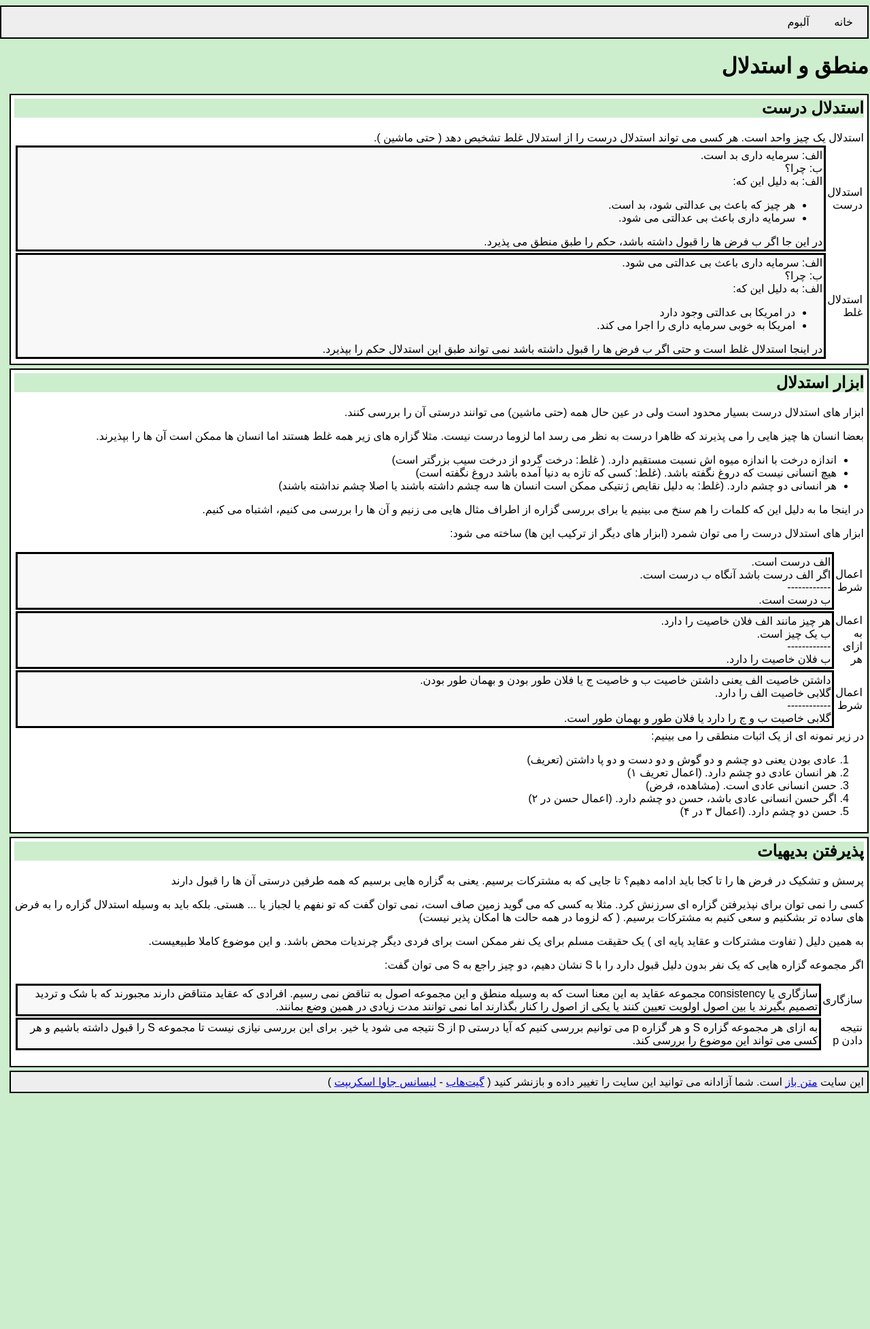
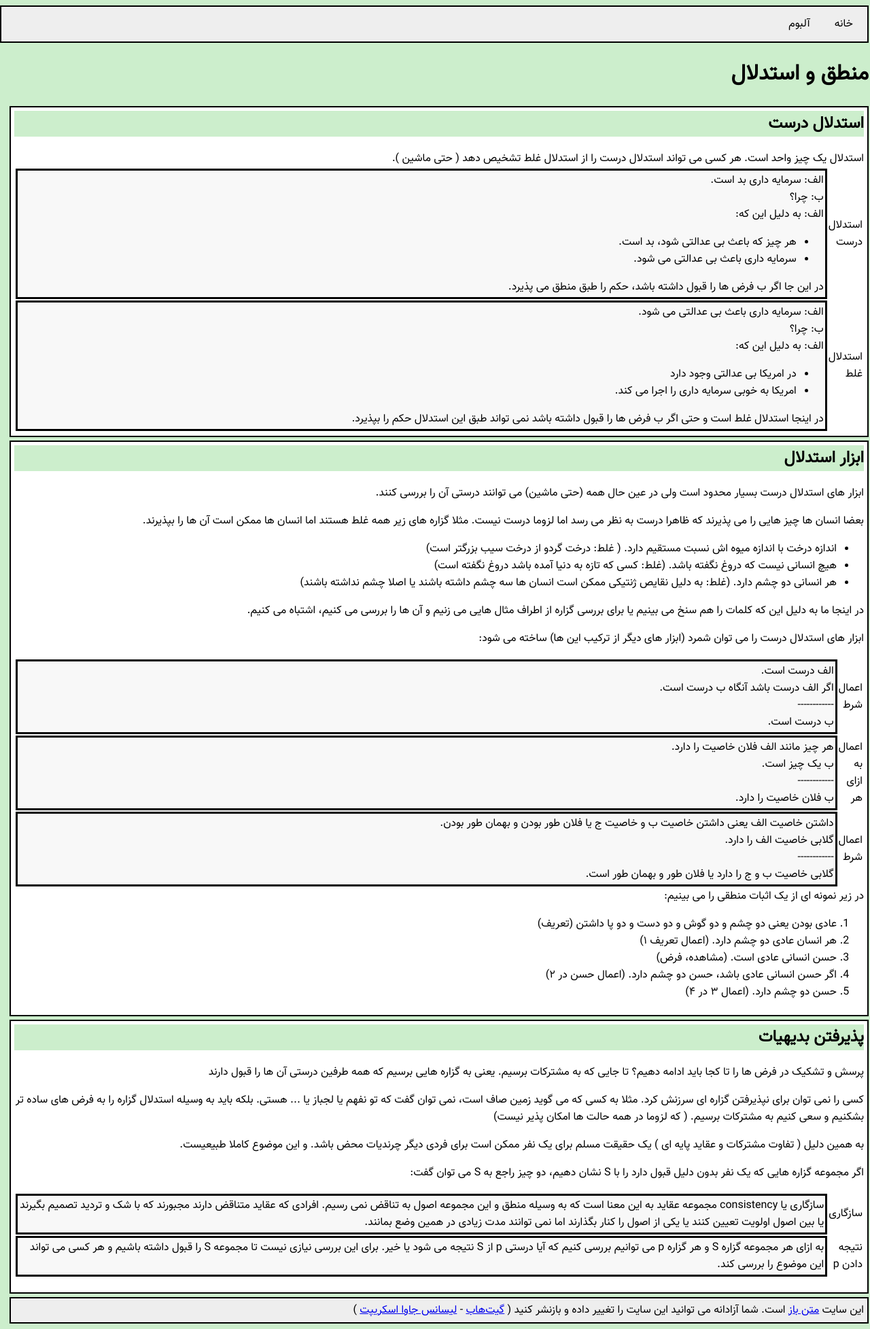
Before and after one commit to HKalbasi/HKalbasi.github.io, a Jekyll site: the page built from logic.html, in a window 1280 px wide. Shown: the whole page at 68% size. Built offline with Jekyll 4.4.1, drawn with Linux system fonts in a browser that asks for light colours; before the commit the page ends 1616 px from its top, so only the background shows below that.

Commit message:
Add vazir font Fix #2

```diff
--- a/_layouts/Default.html
+++ b/_layouts/Default.html
@@ -2,6 +2,15 @@
   <head>
     <link rel="stylesheet" type="text/css" href="/style.css">
     <script src="/js/base.js" defer></script>
+    <style>
+      @font-face {
+      font-family: Vazir;
+      src: url('/Vazir.ttf') format('truetype');
+      font-weight: normal;
+      font-style: normal;
+      }
+      body,h1,h2,h3,h4,h5,h6 {font-family: Vazir}
+    </style>
   </head>
   <body>
     <div id="topnav" class="dark box">
```
Also changed, not shown: Vazir.ttf (added).
